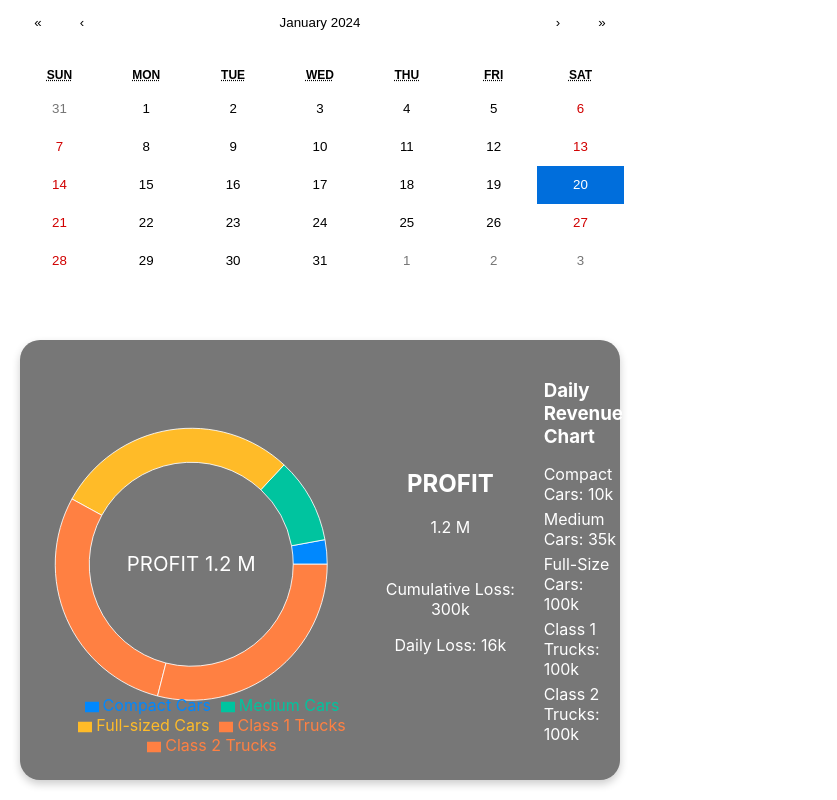
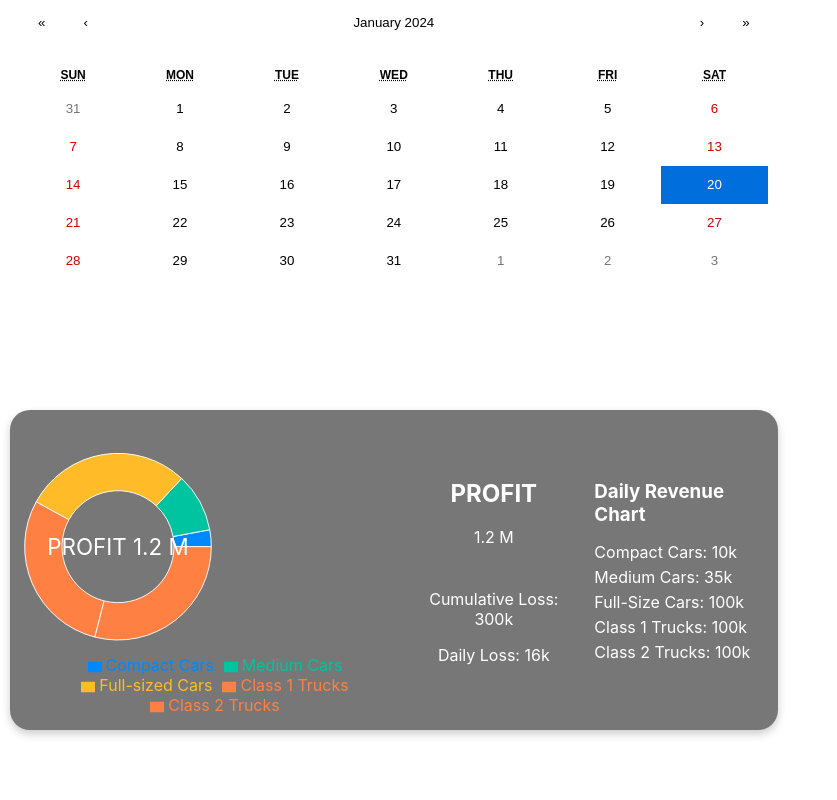
Before and after one commit to artemvandalovski/ConUHacks-8, a React (Create React App) app in the folder frontend/: page / in a window 1280 px wide. Shown: the whole page, without its empty margins (0-837 px from the left). Built offline with nearby package versions, Linux system fonts and the light colour scheme.

Commit message:
last commit

```diff
--- a/frontend/src/App.tsx
+++ b/frontend/src/App.tsx
@@ -23,6 +23,7 @@ const App: React.FC = () => {
     if (selectedDate) {
       getScheduleByDate(selectedDate.toLocaleDateString()).then((schedule: Schedule) => {
         setSchedule(schedule);
+        console.log(schedule);
       });
     }
   }, [selectedDate]);
@@ -32,8 +33,8 @@ const App: React.FC = () => {
   };
 
   return (
-    <div className="App" style={{ display: 'flex', height: '100vh' }}>
-      <div style={{ width: '50%', display: 'flex', flexDirection: 'column' }}>
+    <div className="App" style={{ display: 'flex', flexDirection: 'row', height: '100vh' }}>
+      <div style={{ width: '80%', display: 'flex', flexDirection: 'column' }}>
         <div style={{ flex: 1 }}>
           <SelectionCalendar onSelectDate={handleDateSelect} />
           <div style={{ padding: 10 }}>
--- a/frontend/src/components/CumulativeProfitOverview.tsx
+++ b/frontend/src/components/CumulativeProfitOverview.tsx
@@ -38,15 +38,15 @@ const CumulativeProfitOverview = () => {
   };
 
   return (
-    <PieChart width={400} height={400}>
+    <PieChart width={400} height={300}>
       <Pie
         activeIndex={activeIndex!}
         activeShape={renderActiveShape} // Render a custom active shape on hover
         data={data}
-        cx={200}
-        cy={200}
-        innerRadius={120}
-        outerRadius={160}
+        cx={100}
+        cy={120}
+        innerRadius={60}
+        outerRadius={100}
         fill="#8884d8"
         dataKey="value"
         onMouseEnter={onPieEnter}
--- a/frontend/src/components/Dashboard.css
+++ b/frontend/src/components/Dashboard.css
@@ -2,25 +2,27 @@
     display: flex;
     justify-content: center;
     align-items: center;
-    padding: 20px;
     background: #777;
     border-radius: 20px;
     box-shadow: 0 4px 8px rgba(0, 0, 0, 0.2);
-    margin: 20px;
+    padding: 10px;
+    margin: 10px;
     color: #fff;
 }
 
 .chart-box {
     display: flex;
     align-items: center;
-    margin-right: 20px; /* Adjust the margin as needed */
+    margin-right: 20px;
+    /* Adjust the margin as needed */
 }
 
 .chart-info {
     display: flex;
     flex-direction: column;
     justify-content: center;
-    margin-left: 20px; /* Adjust the margin as needed */
+    margin-left: 20px;
+    /* Adjust the margin as needed */
 }
 
 .chart-text {
--- a/frontend/src/components/DayScheduler.tsx
+++ b/frontend/src/components/DayScheduler.tsx
@@ -4,7 +4,6 @@ import { ViewState } from '@devexpress/dx-react-scheduler';
 import { Scheduler, DayView, Appointments, AppointmentTooltip } from '@devexpress/dx-react-scheduler-material-ui';
 import { Appointment } from '../models/schedule';
 
-// TODO: Create new appointments with https://devexpress.github.io/devextreme-reactive/react/scheduler/docs/guides/editing/
 const DayScheduler = ({ appointments }: { appointments: Appointment[] }) => {
     const [appointmentList, setAppointmentList] = useState<any[]>([]);
 
```
Also changed, not shown: 1 other file (tests, documents, lock files or other folders). Lines whose indentation alone changed are shown as unchanged.
